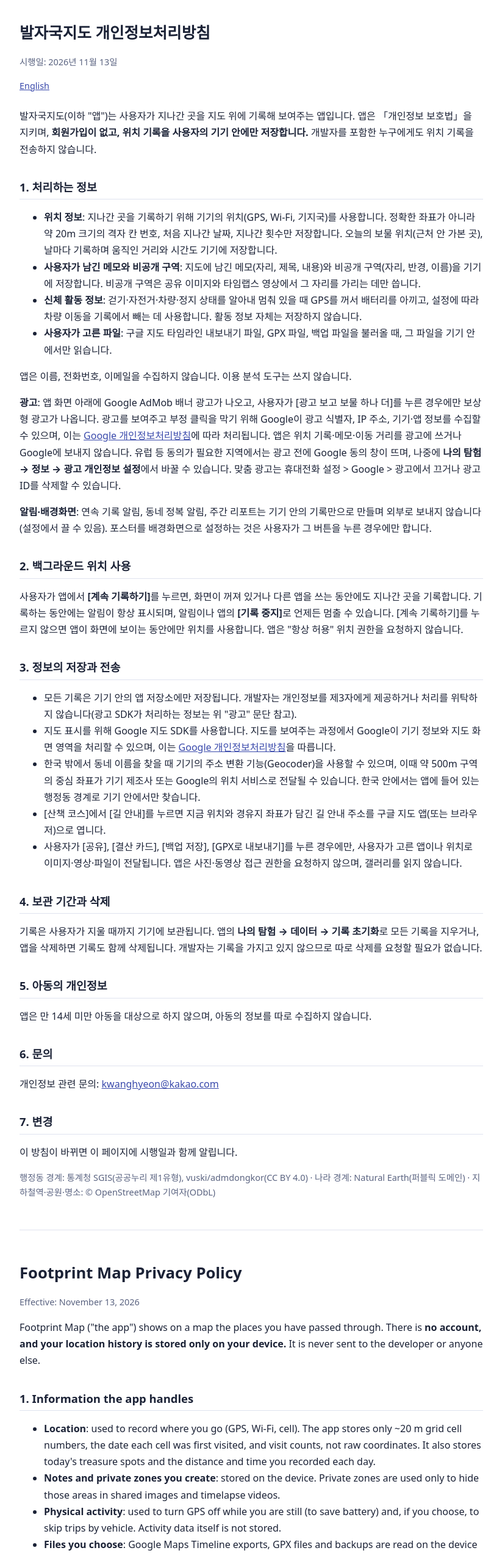
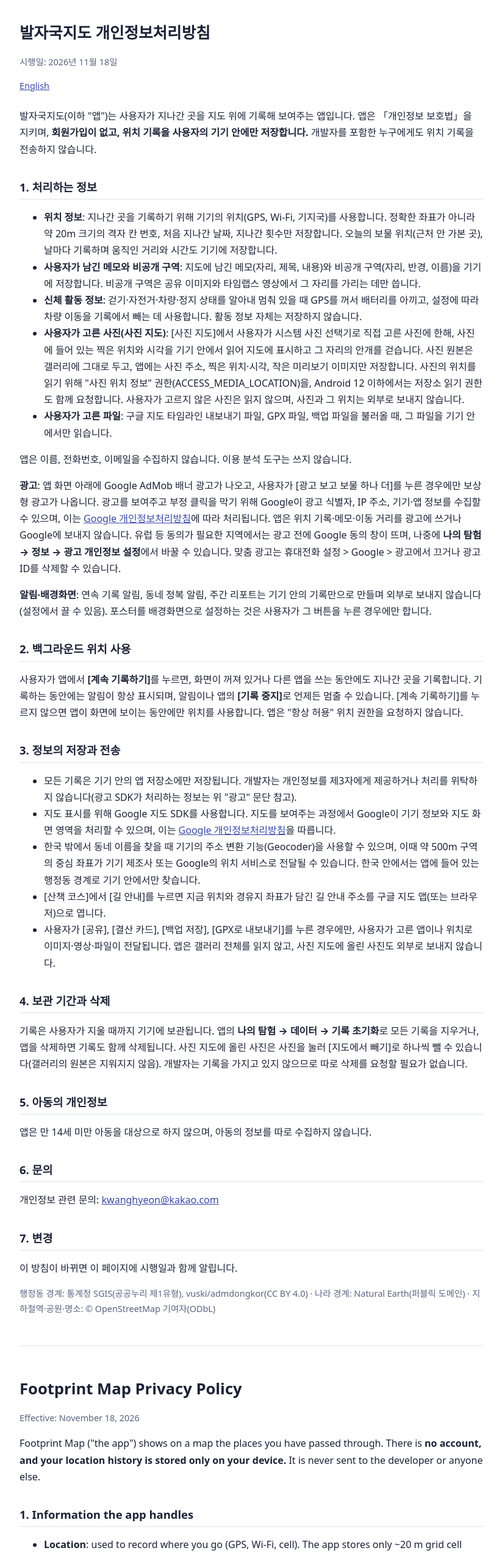
Before and after one commit to kwanghyeon-cpu/footprintmap-privacy, a plain HTML site: page index.html in a window 1280 px wide. Shown: the top 2551 px of the page at 61% size, without its empty margins (228-1051 px from the left). Drawn offline with Linux system fonts and the light colour scheme.

Commit message:
사진 지도(사용자가 고른 사진의 위치) 반영, 시행일 2026-11-18
Co-Authored-By: Claude Opus 5.5 <noreply@anthropic.com>

```diff
--- a/index.html
+++ b/index.html
@@ -20,7 +20,7 @@
 <body>
 <main>
 <h1>발자국지도 개인정보처리방침</h1>
-<p class="muted">시행일: 2026년 11월 13일</p>
+<p class="muted">시행일: 2026년 11월 18일</p>
 <nav class="muted"><a href="#en">English</a></nav>
 
 <p>발자국지도(이하 "앱")는 사용자가 지나간 곳을 지도 위에 기록해 보여주는 앱입니다. 앱은 「개인정보 보호법」을 지키며, <strong>회원가입이 없고, 위치 기록을 사용자의 기기 안에만 저장합니다.</strong> 개발자를 포함한 누구에게도 위치 기록을 전송하지 않습니다.</p>
@@ -30,6 +30,7 @@
   <li><strong>위치 정보</strong>: 지나간 곳을 기록하기 위해 기기의 위치(GPS, Wi-Fi, 기지국)를 사용합니다. 정확한 좌표가 아니라 약 20m 크기의 격자 칸 번호, 처음 지나간 날짜, 지나간 횟수만 저장합니다. 오늘의 보물 위치(근처 안 가본 곳), 날마다 기록하며 움직인 거리와 시간도 기기에 저장합니다.</li>
   <li><strong>사용자가 남긴 메모와 비공개 구역</strong>: 지도에 남긴 메모(자리, 제목, 내용)와 비공개 구역(자리, 반경, 이름)을 기기에 저장합니다. 비공개 구역은 공유 이미지와 타임랩스 영상에서 그 자리를 가리는 데만 씁니다.</li>
   <li><strong>신체 활동 정보</strong>: 걷기·자전거·차량·정지 상태를 알아내 멈춰 있을 때 GPS를 꺼서 배터리를 아끼고, 설정에 따라 차량 이동을 기록에서 빼는 데 사용합니다. 활동 정보 자체는 저장하지 않습니다.</li>
+  <li><strong>사용자가 고른 사진(사진 지도)</strong>: [사진 지도]에서 사용자가 시스템 사진 선택기로 직접 고른 사진에 한해, 사진에 들어 있는 찍은 위치와 시각을 기기 안에서 읽어 지도에 표시하고 그 자리의 안개를 걷습니다. 사진 원본은 갤러리에 그대로 두고, 앱에는 사진 주소, 찍은 위치·시각, 작은 미리보기 이미지만 저장합니다. 사진의 위치를 읽기 위해 "사진 위치 정보" 권한(ACCESS_MEDIA_LOCATION)을, Android 12 이하에서는 저장소 읽기 권한도 함께 요청합니다. 사용자가 고르지 않은 사진은 읽지 않으며, 사진과 그 위치는 외부로 보내지 않습니다.</li>
   <li><strong>사용자가 고른 파일</strong>: 구글 지도 타임라인 내보내기 파일, GPX 파일, 백업 파일을 불러올 때, 그 파일을 기기 안에서만 읽습니다.</li>
 </ul>
 <p>앱은 이름, 전화번호, 이메일을 수집하지 않습니다. 이용 분석 도구는 쓰지 않습니다.</p>
@@ -45,11 +46,11 @@
   <li>지도 표시를 위해 Google 지도 SDK를 사용합니다. 지도를 보여주는 과정에서 Google이 기기 정보와 지도 화면 영역을 처리할 수 있으며, 이는 <a href="https://policies.google.com/privacy">Google 개인정보처리방침</a>을 따릅니다.</li>
   <li>한국 밖에서 동네 이름을 찾을 때 기기의 주소 변환 기능(Geocoder)을 사용할 수 있으며, 이때 약 500m 구역의 중심 좌표가 기기 제조사 또는 Google의 위치 서비스로 전달될 수 있습니다. 한국 안에서는 앱에 들어 있는 행정동 경계로 기기 안에서만 찾습니다.</li>
   <li>[산책 코스]에서 [길 안내]를 누르면 지금 위치와 경유지 좌표가 담긴 길 안내 주소를 구글 지도 앱(또는 브라우저)으로 엽니다.</li>
-  <li>사용자가 [공유], [결산 카드], [백업 저장], [GPX로 내보내기]를 누른 경우에만, 사용자가 고른 앱이나 위치로 이미지·영상·파일이 전달됩니다. 앱은 사진·동영상 접근 권한을 요청하지 않으며, 갤러리를 읽지 않습니다.</li>
+  <li>사용자가 [공유], [결산 카드], [백업 저장], [GPX로 내보내기]를 누른 경우에만, 사용자가 고른 앱이나 위치로 이미지·영상·파일이 전달됩니다. 앱은 갤러리 전체를 읽지 않고, 사진 지도에 올린 사진도 외부로 보내지 않습니다.</li>
 </ul>
 
 <h2>4. 보관 기간과 삭제</h2>
-<p>기록은 사용자가 지울 때까지 기기에 보관됩니다. 앱의 <strong>나의 탐험 → 데이터 → 기록 초기화</strong>로 모든 기록을 지우거나, 앱을 삭제하면 기록도 함께 삭제됩니다. 개발자는 기록을 가지고 있지 않으므로 따로 삭제를 요청할 필요가 없습니다.</p>
+<p>기록은 사용자가 지울 때까지 기기에 보관됩니다. 앱의 <strong>나의 탐험 → 데이터 → 기록 초기화</strong>로 모든 기록을 지우거나, 앱을 삭제하면 기록도 함께 삭제됩니다. 사진 지도에 올린 사진은 사진을 눌러 [지도에서 빼기]로 하나씩 뺄 수 있습니다(갤러리의 원본은 지워지지 않음). 개발자는 기록을 가지고 있지 않으므로 따로 삭제를 요청할 필요가 없습니다.</p>
 
 <h2>5. 아동의 개인정보</h2>
 <p>앱은 만 14세 미만 아동을 대상으로 하지 않으며, 아동의 정보를 따로 수집하지 않습니다.</p>
@@ -66,7 +67,7 @@
 
 <section id="en" lang="en">
 <h1>Footprint Map Privacy Policy</h1>
-<p class="muted">Effective: November 13, 2026</p>
+<p class="muted">Effective: November 18, 2026</p>
 
 <p>Footprint Map ("the app") shows on a map the places you have passed through. There is <strong>no account, and your location history is stored only on your device.</strong> It is never sent to the developer or anyone else.</p>
 
@@ -75,6 +76,7 @@
   <li><strong>Location</strong>: used to record where you go (GPS, Wi-Fi, cell). The app stores only ~20 m grid cell numbers, the date each cell was first visited, and visit counts, not raw coordinates. It also stores today's treasure spots and the distance and time you recorded each day.</li>
   <li><strong>Notes and private zones you create</strong>: stored on the device. Private zones are used only to hide those areas in shared images and timelapse videos.</li>
   <li><strong>Physical activity</strong>: used to turn GPS off while you are still (to save battery) and, if you choose, to skip trips by vehicle. Activity data itself is not stored.</li>
+  <li><strong>Photos you choose (Photo map)</strong>: only for photos you pick yourself in the system photo picker, the app reads the location and time stored in the photo, on the device, to place it on the map and clear the fog there. Originals stay in your gallery; the app stores only the photo's address, its location and time, and a small thumbnail. To read photo locations it requests the "media location" permission (ACCESS_MEDIA_LOCATION), plus storage read access on Android 12 and below. Photos you don't pick are never read, and photos and their locations are never sent anywhere.</li>
   <li><strong>Files you choose</strong>: Google Maps Timeline exports, GPX files and backups are read on the device only.</li>
 </ul>
 <p>The app does not collect your name, phone number or email, and uses no analytics tools.</p>
@@ -90,11 +92,11 @@
   <li>The map is shown with the Google Maps SDK, which may process device information and the visible map area under the <a href="https://policies.google.com/privacy">Google Privacy Policy</a>.</li>
   <li>Outside Korea, neighborhood names may be looked up with the device Geocoder, which can send the center of a ~500 m block to the device maker's or Google's location service.</li>
   <li>Tapping <strong>Directions</strong> on a walk route opens Google Maps with your location and waypoints.</li>
-  <li>Images, videos and files leave the device only when you tap Share, Recap card, Back up or Export as GPX, and only to the destination you choose. The app does not request photo or video access.</li>
+  <li>Images, videos and files leave the device only when you tap Share, Recap card, Back up or Export as GPX, and only to the destination you choose. The app never reads your whole gallery, and photos on the photo map are never sent anywhere.</li>
 </ul>
 
 <h2>4. Retention and deletion</h2>
-<p>Records are kept until you delete them with <strong>My exploration → Data → Reset records</strong> or uninstall the app. The developer holds no copy.</p>
+<p>Records are kept until you delete them with <strong>My exploration → Data → Reset records</strong> or uninstall the app. Photos on the photo map can be removed one by one with <strong>Remove</strong> (the originals in your gallery are not deleted). The developer holds no copy.</p>
 
 <h2>5. Children</h2>
 <p>The app is not directed at children under 14 and does not knowingly collect their information.</p>
```
